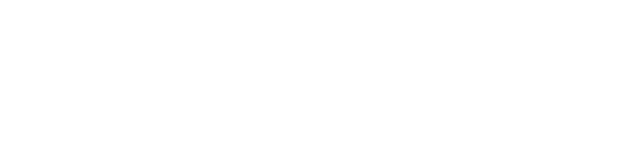
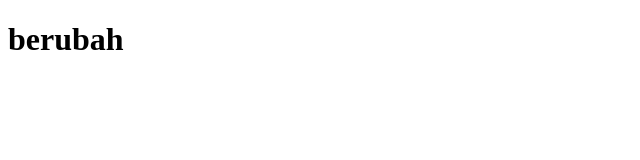
Before and after one commit to temmy-alex/task-git, a plain HTML site: page about.html in a window 1280 px wide. Shown: the whole page, without its empty margins (0-640 px from the left). Drawn offline with Linux system fonts and the light colour scheme.

Commit message:
tambah h1

```diff
--- a/about.html
+++ b/about.html
@@ -6,6 +6,8 @@
     <title>Document</title>
 </head>
 <body>
+        <h1>berubah
 
+        </h1>
 </body>
 </html>
```
